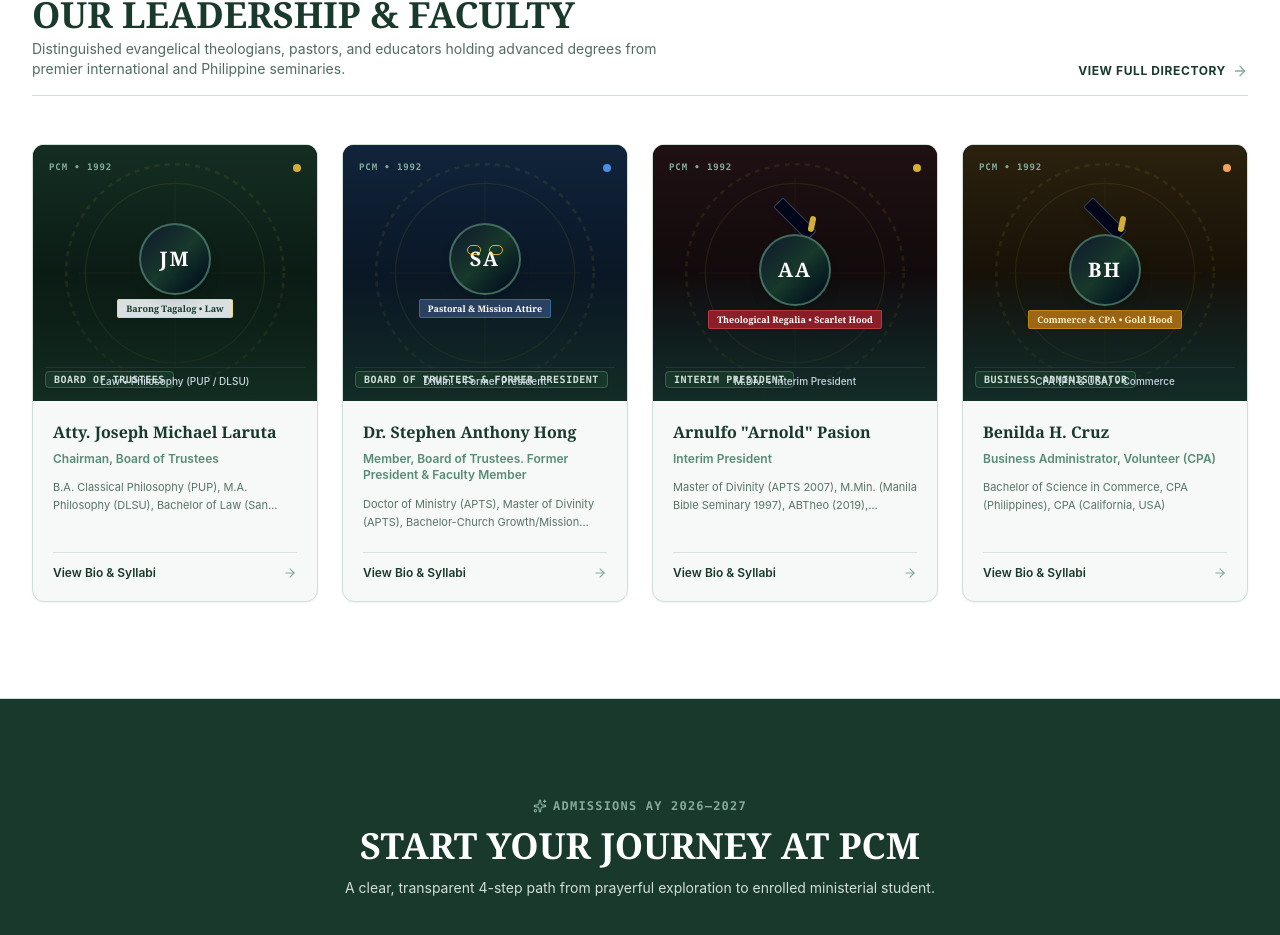
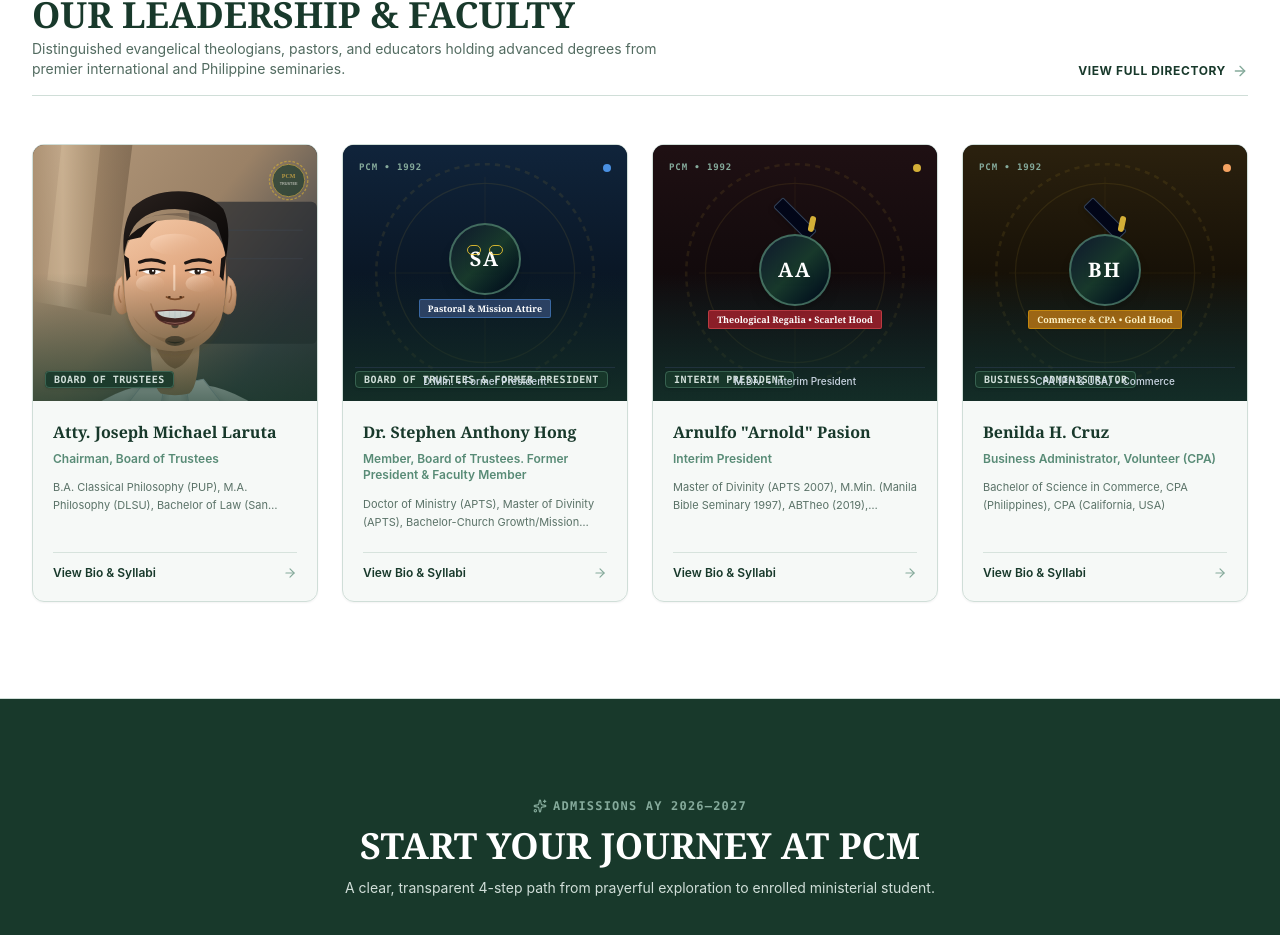
Before and after one commit to angeloperfecto/PCM, a Next.js app: page / in a window 1280 px wide. Shown: the part 8447-9382 px from the top of the page. Built offline with nearby package versions, Linux system fonts and the light colour scheme.

Commit message:
feat(faculty): add portrait for Atty. Laruta
Add SVG portrait for Atty. Laruta and update FacultyPortrait component to support unoptimized SVG rendering.

```diff
--- a/components/common/FacultyPortrait.tsx
+++ b/components/common/FacultyPortrait.tsx
@@ -35,6 +35,7 @@ export const FacultyPortrait: React.FC<FacultyPortraitProps> = ({
 
   // If a valid custom photo is provided, render it
   if (imageUrl && imageUrl.trim().length > 0 && !hasError) {
+    const isSvg = imageUrl.endsWith('.svg');
     return (
       <div className={`relative w-full h-full overflow-hidden ${className}`}>
         <Image
@@ -44,6 +45,7 @@ export const FacultyPortrait: React.FC<FacultyPortraitProps> = ({
           className="object-cover object-top"
           sizes={sizes}
           priority={priority}
+          unoptimized={isSvg}
           referrerPolicy="no-referrer"
           onError={() => setHasError(true)}
         />
--- a/lib/initialData.ts
+++ b/lib/initialData.ts
@@ -802,7 +802,7 @@ export const INITIAL_FACULTY: FacultyMember[] = [
     ],
     bio: 'Chairman, Board of Trustees. Practicing Lawyer in Zambales.',
     coursesTaught: ['Christian Philosophy & Jurisprudence', 'Institutional Governance & Ethics'],
-    imageUrl: '',
+    imageUrl: '/images/faculty/atty-laruta.svg',
     email: 'laruta.trustee@pcm.ph',
     featured: true,
   },
```
Also changed, not shown: public/images/faculty/atty-laruta.svg (added).
